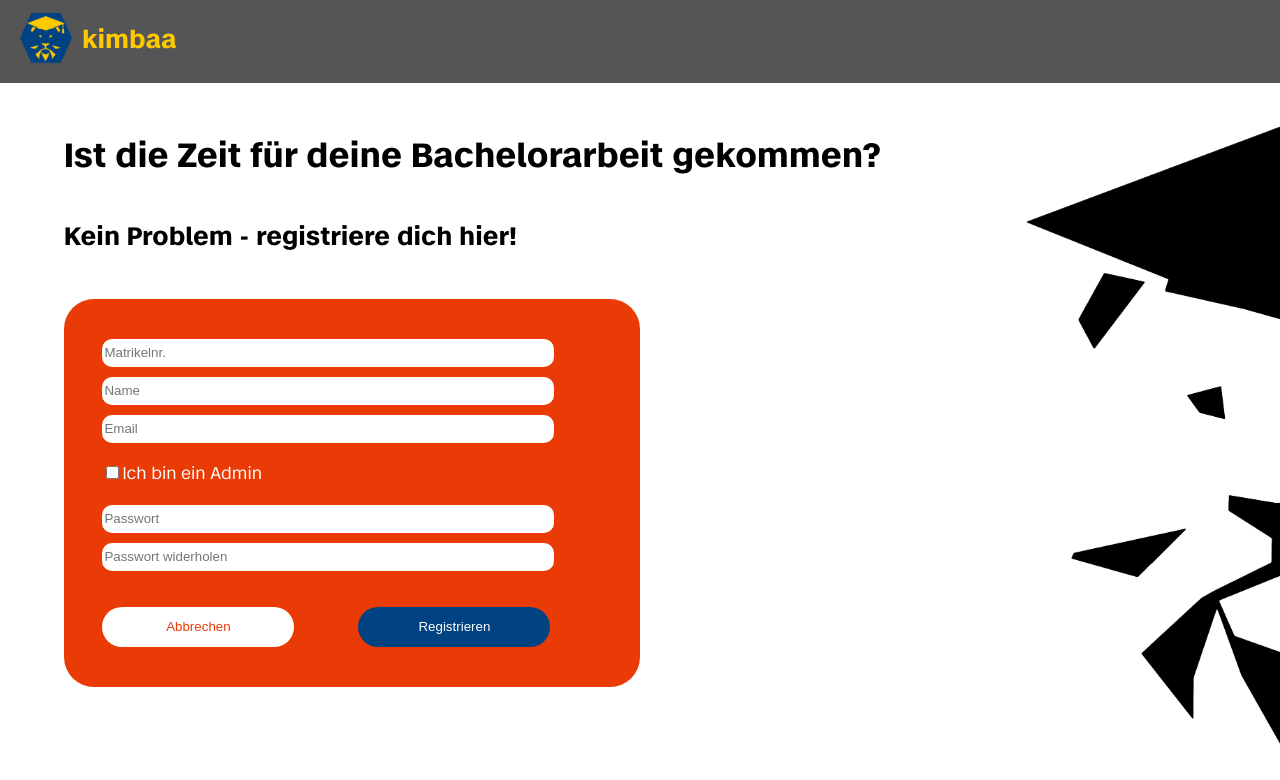
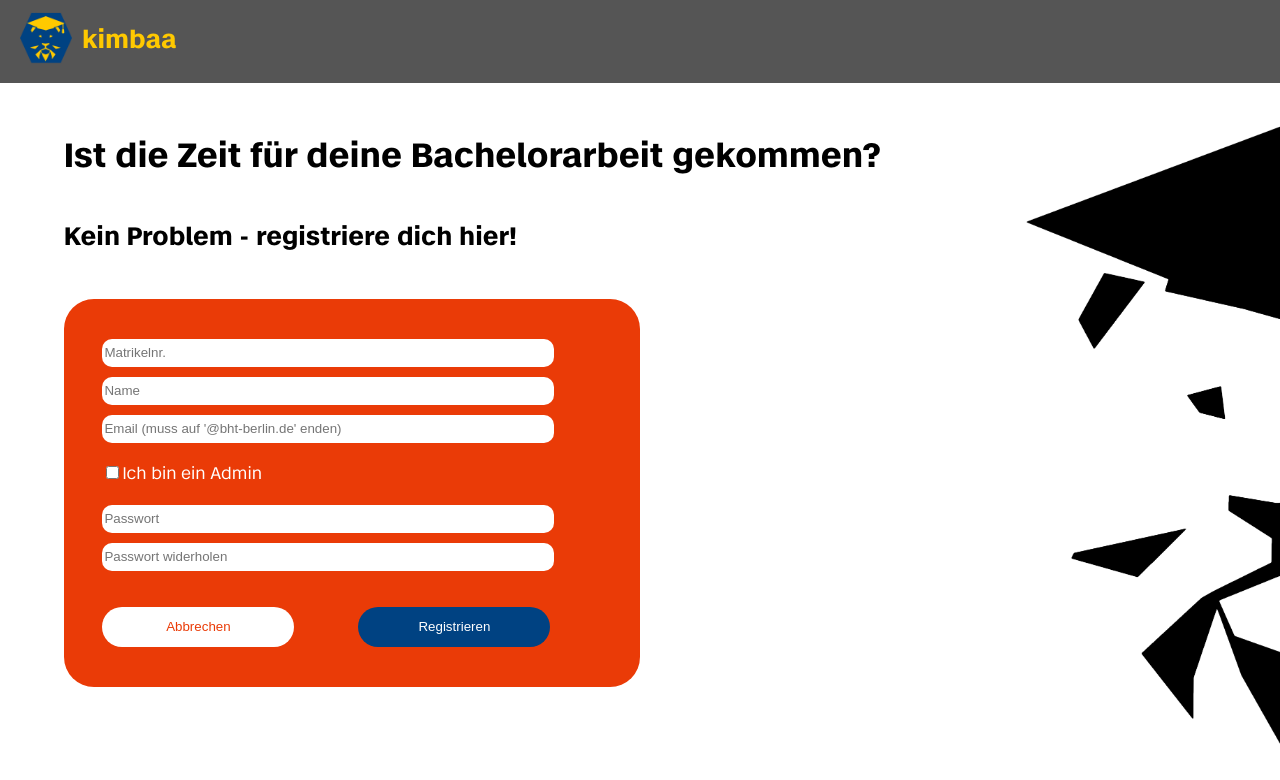
Before and after one commit to T4ke-Github/kimbaa-RC, a React (Create React App) app in the folder frontend/: page / in a window 1280 px wide. Both pictures are taken after a click on the button "Registrieren". Shown: the top 780 px of the page. Built offline with nearby package versions, Linux system fonts and the light colour scheme.

Commit message:
changed one line

```diff
--- a/frontend/src/components/RegistrationPage.js
+++ b/frontend/src/components/RegistrationPage.js
@@ -173,7 +173,7 @@ class RegistrationPage extends Component{
                         <Form className="fBody">
                             <input className="regIn firstItem" type="number" id="matrikel" name="regMatrikel" value={this.state.regMatrikel} placeholder="Matrikelnr." onChange={this.handleInputChange}/>
                             <input className="regIn" type="text" id="name" name="regName" value={this.state.regName} placeholder="Name" onChange={this.handleInputChange}/>
-                            <input className="regIn" type="email" id="email" name="regEmail" value={this.state.regEmail}placeholder="Email" onChange={this.handleInputChange}/>
+                            <input className="regIn" type="email" id="email" name="regEmail" value={this.state.regEmail}placeholder="Email (muss auf '@bht-berlin.de' enden)" onChange={this.handleInputChange}/>
                             <div className="adminCheck">
                                 <Form.Check label="Ich bin ein Admin" checked={this.regAdmin} onChange={this.handleCheck} />
                             </div>
```
